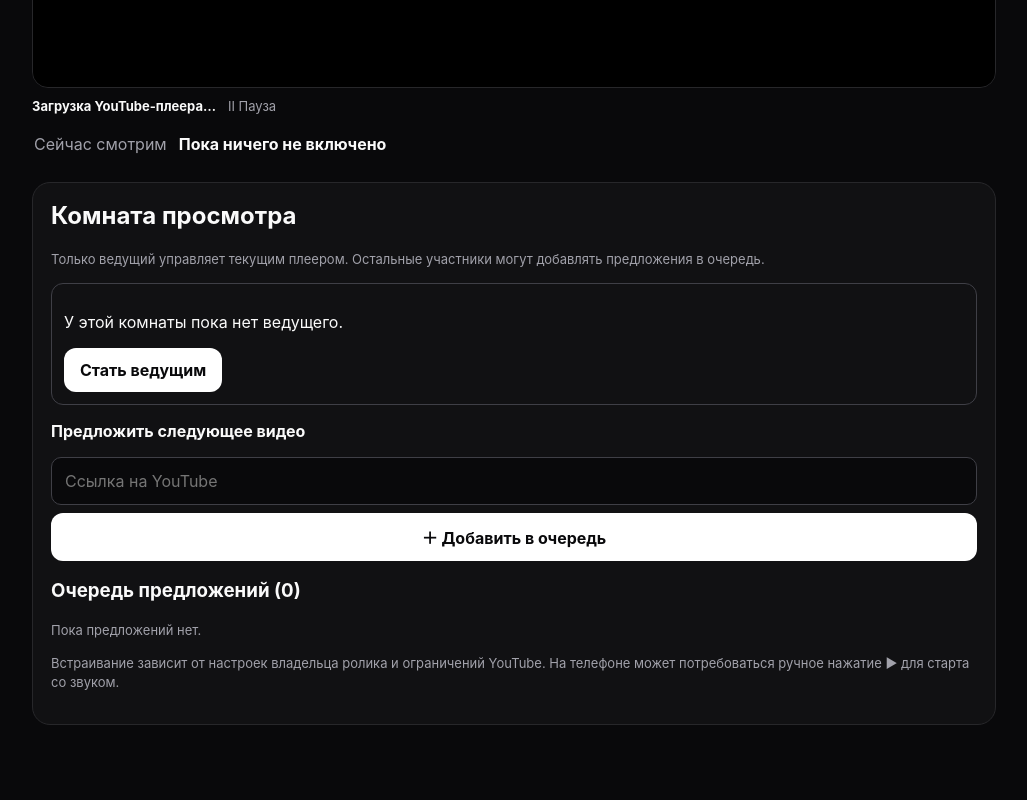
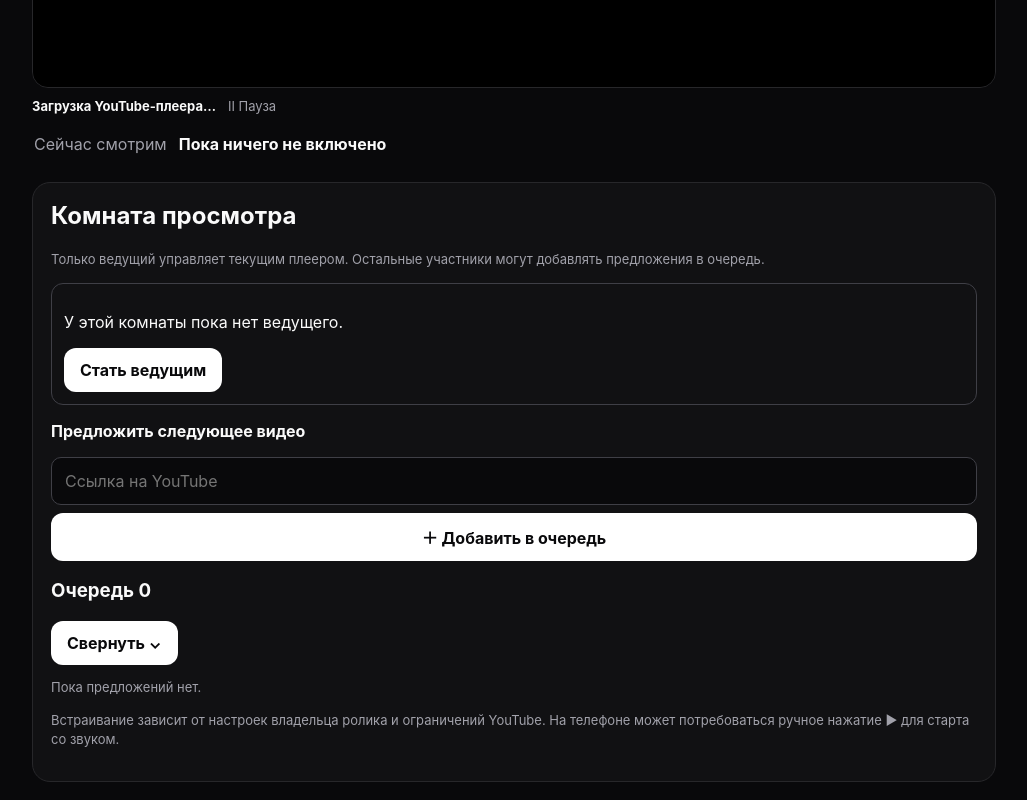
Before and after one commit to Startat6am/TogetherTV, a Next.js app: page / in a window 1280 px wide. Shown: the part 552-1352 px from the top of the page, without its empty margins (126-1153 px from the left). Before the commit the page ends 1295 px from the top, so only its background shows below. Built offline with nearby package versions, Linux system fonts and the light colour scheme.

Commit message:
Add collapsible queue and simplify queue controls

```diff
--- a/app/page.tsx
+++ b/app/page.tsx
@@ -9,7 +9,7 @@ function parseUrl(raw:string){try{const u=new URL(raw.trim()),host=u.hostname.to
 function getRoom(){return location.hash.slice(1).replace(/[^a-zA-Z0-9_-]/g,"").slice(0,80)||"main"}
 function getParticipant(){let id=localStorage.getItem("togethertv-participant");if(!id){id=crypto.randomUUID();localStorage.setItem("togethertv-participant",id)}return id}
 export default function Home(){
- const[room,setRoom]=useState("main"),[state,setState]=useState<RoomState>(EMPTY),[url,setUrl]=useState(""),[title,setTitle]=useState(""),[suggestion,setSuggestion]=useState(""),[queue,setQueue]=useState<{id:string;videoId:string;title:string;createdAt:number}[]>([]),[participantId,setParticipantId]=useState(""),[hostId,setHostId]=useState(""),[error,setError]=useState(""),[notice,setNotice]=useState(""),[connected,setConnected]=useState(false),[ready,setReady]=useState(false);
+ const[room,setRoom]=useState("main"),[state,setState]=useState<RoomState>(EMPTY),[url,setUrl]=useState(""),[title,setTitle]=useState(""),[suggestion,setSuggestion]=useState(""),[queue,setQueue]=useState<{id:string;videoId:string;title:string;createdAt:number}[]>([]),[participantId,setParticipantId]=useState(""),[hostId,setHostId]=useState(""),[error,setError]=useState(""),[notice,setNotice]=useState(""),[connected,setConnected]=useState(false),[ready,setReady]=useState(false),[queueOpen,setQueueOpen]=useState(true);
  const host=useRef<HTMLDivElement>(null),player=useRef<YTPlayer|null>(null),stateRef=useRef<RoomState>(EMPTY),suppress=useRef(0),isHostRef=useRef(false);
  const isHost=!!participantId&&participantId===hostId;isHostRef.current=isHost;
  useEffect(()=>{setParticipantId(getParticipant());const change=()=>setRoom(getRoom());change();addEventListener("hashchange",change);return()=>removeEventListener("hashchange",change)},[]);
@@ -32,6 +32,6 @@ export default function Home(){
  <section className="admin"><h2>Комната просмотра</h2><p className="hint">Только ведущий управляет текущим плеером. Остальные участники могут добавлять предложения в очередь.</p>{!hostId?<div className="hostClaim"><p>У этой комнаты пока нет ведущего.</p><button onClick={()=>void claimHost()}>Стать ведущим</button></div>:<p className="hint">{isHost?"Вы ведущий — вам доступно управление воспроизведением.":"Ведущий уже назначен. Вы можете предложить следующее видео."}</p>}
  {isHost&&<><form className="youtubeForm" onSubmit={startVideo}><label htmlFor="youtube-url">Выбрать видео для просмотра (только ведущий)</label><input id="youtube-url" type="url" value={url} onChange={e=>setUrl(e.target.value)} placeholder="https://www.youtube.com/watch?v=…" required/><input aria-label="Название видео" value={title} onChange={e=>setTitle(e.target.value)} placeholder="Название (необязательно)"/><button className="primaryWide" type="submit">Загрузить в комнату</button></form><div className="installBar"><button onClick={()=>void playAll()} disabled={!state.videoId}>▶ Play для всех</button><button onClick={()=>void pauseAll()} disabled={!state.videoId}>Ⅱ Pause для всех</button><button onClick={()=>void seek()} disabled={!state.videoId}>↺ В начало</button></div></>}
  <form className="youtubeForm" onSubmit={suggest}><label htmlFor="suggest-url">Предложить следующее видео</label><input id="suggest-url" type="url" value={suggestion} onChange={e=>setSuggestion(e.target.value)} placeholder="Ссылка на YouTube" required/><button className="primaryWide" type="submit">＋ Добавить в очередь</button></form>
- <h3>Очередь предложений ({queue.length})</h3>{queue.length===0?<p className="hint">Пока предложений нет.</p>:<div className="queue">{queue.map((item,i)=><div className="queueItem" key={item.id}><span className="queueNum">{i+1}</span><div><b>{item.title}</b><small>{item.videoId}</small></div>{isHost&&<button type="button" onClick={()=>{setUrl("https://www.youtube.com/watch?v="+item.videoId);setTitle(item.title);setNotice("Ссылка перенесена в форму ведущего. Нажмите «Загрузить в комнату», когда будете готовы.")}}>Выбрать</button>}</div>)}</div>}
+ <div className="queueHeading"><h3>Очередь <span className="count">{queue.length}</span></h3><button type="button" className="collapseButton" aria-expanded={queueOpen} onClick={()=>setQueueOpen(v=>!v)}>{queueOpen?"Свернуть":"Развернуть"} <span className={"chevron "+(queueOpen?"up":"")}>⌄</span></button></div>{queueOpen&&(queue.length===0?<p className="hint emptyQueue">Пока предложений нет.</p>:<div className="queue">{queue.map((item,i)=><div className="queueItem" key={item.id}><span className="queueNum">{String(i+1).padStart(2,"0")}</span><div><b>{item.title}</b><small>{item.videoId}</small></div>{isHost&&<button type="button" onClick={()=>{setUrl("https://www.youtube.com/watch?v="+item.videoId);setTitle(item.title);setNotice("Ссылка перенесена в форму ведущего.")}}>Выбрать</button>}</div>)}</div>)}
  {notice&&<p className="hint" role="status">{notice}</p>}{error&&<p className="error" role="alert">{error}</p>}<p className="hint">Встраивание зависит от настроек владельца ролика и ограничений YouTube. На телефоне может потребоваться ручное нажатие ▶ для старта со звуком.</p></section></main>
 }
```
